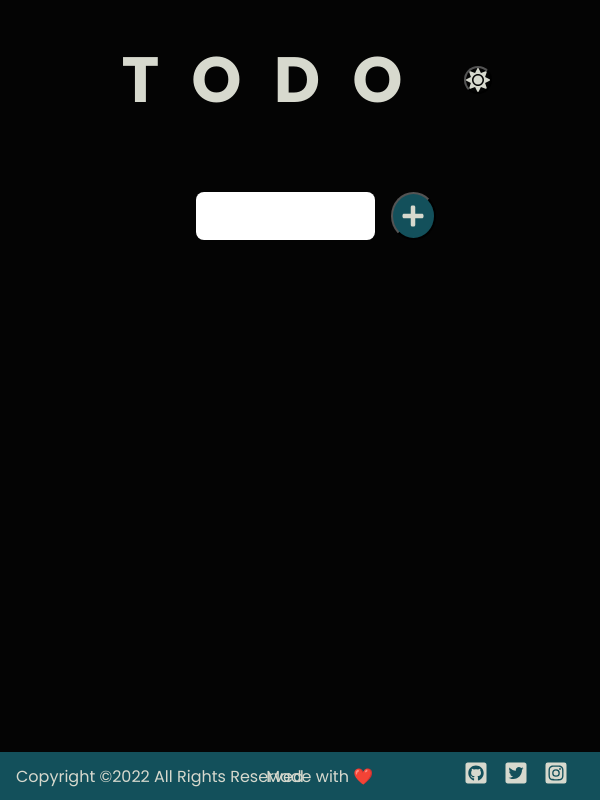
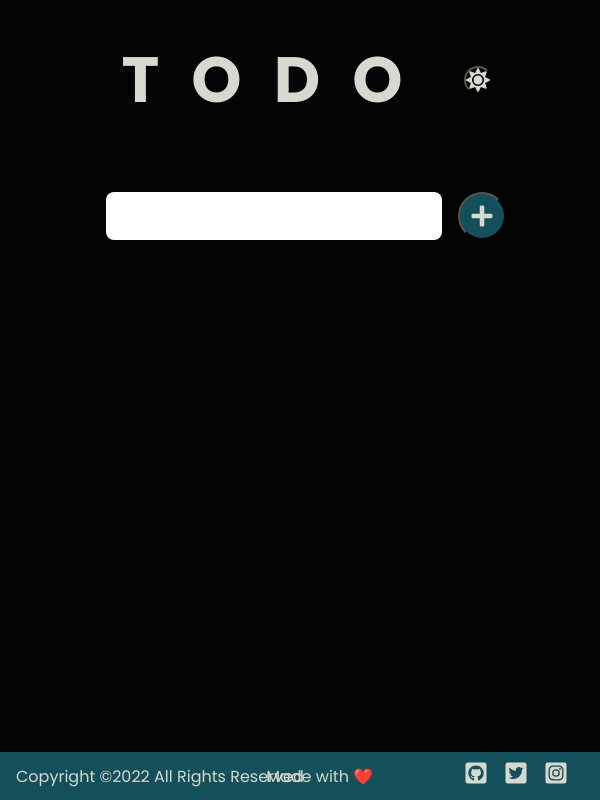
Before and after one commit to AakashSahani/todolist, a React (Create React App) app: page / in a window 600 px wide. Built offline with nearby package versions, Linux system fonts and the light colour scheme.

Commit message:
Updated media query

```diff
--- a/src/index.css
+++ b/src/index.css
@@ -77,7 +77,7 @@ main {
 	justify-content: flex-start;
 	min-height: 50vh;
 	padding: 1rem;
-	width: 40vw;
+	width: 50vw;
 	margin: 2rem 0;
 }
 
@@ -192,3 +192,9 @@ footer {
 	}
 
 }
+@media (max-width: 720px) and (min-width: 500px) {
+	main {
+		width: 70vw;
+	}
+
+}
```
